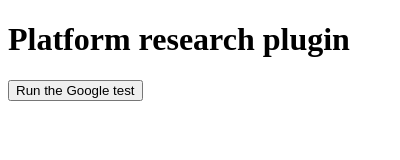
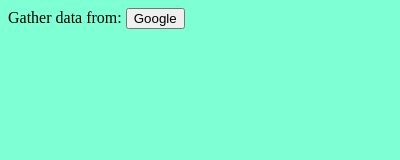
Before and after one commit to agajdosi/wethetargets, a browser extension: page source/popup/popup.html in a window 400 px wide. Drawn offline with Linux system fonts and the light colour scheme.

Commit message:
Small improvements

```diff
--- a/source/background.js
+++ b/source/background.js
@@ -1,3 +1,5 @@
+import './simulation.js';
+
 let portFromContentScript;
 let portFromPopup;
 
--- /dev/null
+++ b/source/popup/popup.css
@@ -0,0 +1,3 @@
+body {
+    background-color: aquamarine;
+}
--- a/source/popup/popup.html
+++ b/source/popup/popup.html
@@ -2,9 +2,10 @@
 <meta charset="utf-8">
 <title>Options</title>
 <link rel="stylesheet" href="chrome://global/skin/in-content/common.css">
+<link rel="stylesheet" href="popup.css">
 
 
-<h1>Platform research plugin</h1>
-<button id="googleButton">Run the Google test</button>
+Gather data from:
+<button id="googleButton">Google</button>
 
 <script src="popup.js"></script>
--- a/source/simulation.js
+++ b/source/simulation.js
@@ -0,0 +1 @@
+console.log("simulation running!")
```
Also changed, not shown: readme.md, source/manifest.json.
